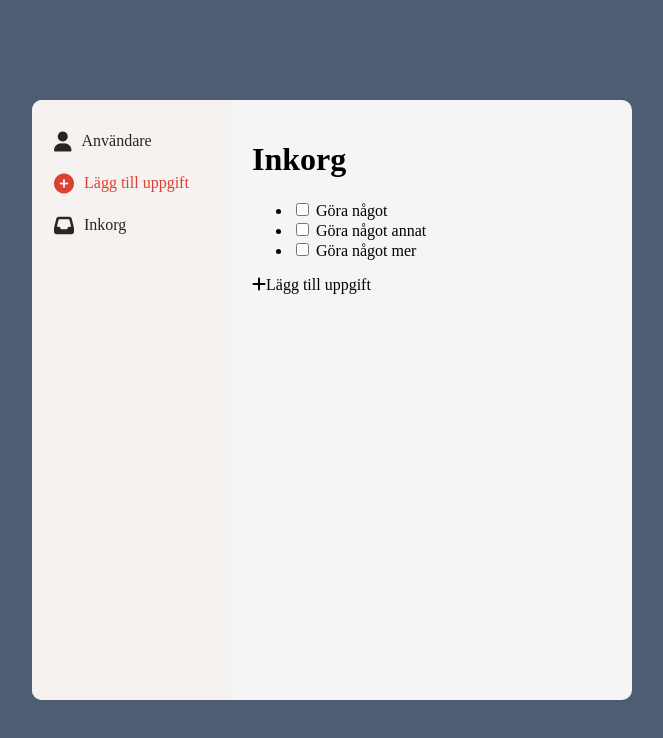
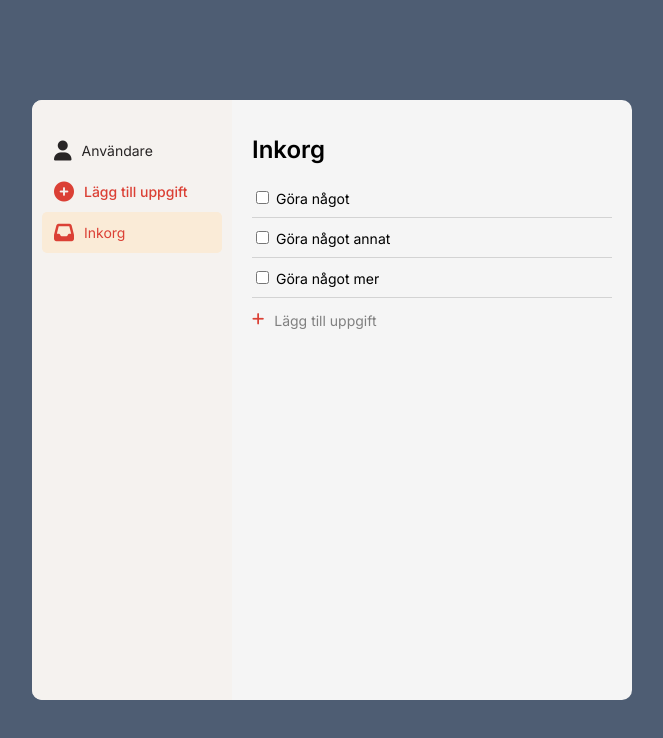
Before and after one commit to helihard/todoish, a React (Vite) app: page / in a window 1280 px wide. Shown: the top 738 px of the page, without its empty margins (308-971 px from the left). Built offline with nearby package versions, Linux system fonts and the light colour scheme.

Commit message:
overall styling

```diff
--- a/src/index.css
+++ b/src/index.css
@@ -11,6 +11,7 @@ body {
   place-items: center;
   min-height: 100vh;
   background-color: var(--backgroundcolor);
+  font-family: "Inter", sans-serif;
 }
 
 #container {
@@ -24,7 +25,7 @@ body {
 }
 
 aside {
-  padding: 20px 10px;
+  padding: 30px 10px 20px;
   background-color: rgb(245, 242, 239);
   color: rgb(40, 37, 37);
   display: flex;
@@ -44,10 +45,20 @@ aside div {
 
 aside div:nth-child(2) {
   color: var(--red);
+  font-weight: 500;
 }
 
-aside div:hover {
+aside div:last-child {
+  color: var(--red);
   background-color: antiquewhite;
+}
+
+aside span {
+  font-size: 14px;
+}
+
+aside div:not(:last-child):hover {
+  background-color: lightgray;
 }
 
 aside div:active {
@@ -55,5 +66,48 @@ aside div:active {
 }
 
 main {
-  padding: 20px;
+  padding: 35px 20px 20px;
 }
+
+main h1 {
+  margin: 0;
+  font-weight: 600;
+  font-size: 24px;
+}
+
+#tasks-list {
+  padding-top: 10px;
+  font-size: 14px;
+}
+
+#tasks-list ul {
+  list-style-type: none;
+  padding-left: 0;
+}
+
+#tasks-list ul li {
+  border-bottom: 1px solid lightgrey;
+}
+
+#tasks-list ul li:first-child {
+  padding-bottom: 10px;
+}
+
+#tasks-list ul li:not(:first-child) {
+  padding: 10px 0;
+}
+
+.red {
+  color: var(--red);
+}
+
+#add-task-from-main {
+  font-size: 14px;
+  display: flex;
+  gap: 10px;
+}
+
+#add-task-from-main span {
+  font-size: 14px;
+  color: grey;
+}
```
